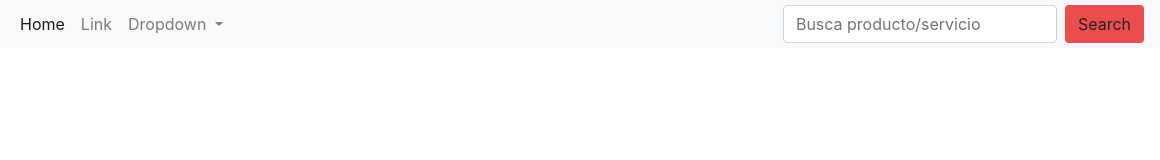
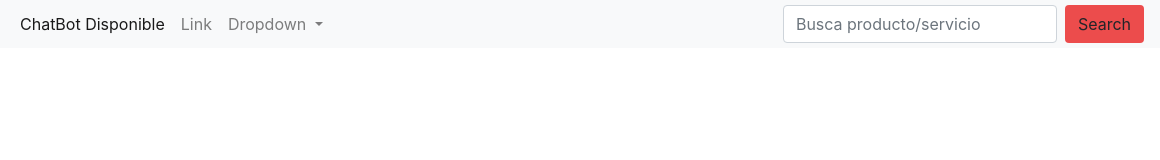
Before and after one commit to VianeyLaraRangel/IBM-This4That, a website: page src/feed.html in a window 1280 px wide. Shown: the full height of the page, 120-1280 px from the left. Drawn offline with nearby package versions, Linux system fonts and the light colour scheme; some packages are replaced by stand-ins of ours; a script that the page names is missing.

```diff
--- a/src/feed.html
+++ b/src/feed.html
@@ -32,7 +32,7 @@
             <div class="collapse navbar-collapse" id="navbarSupportedContent">
                 <ul class="navbar-nav mr-auto">
                     <li class="nav-item active">
-                        <a class="nav-link" href="#">Home <span class="sr-only">(current)</span></a>
+                        <a class="nav-link" href="#">ChatBot Disponible <span class="sr-only">(current)</span></a>
                     </li>
                     <li class="nav-item">
                         <a class="nav-link" href="#">Link</a>
@@ -90,7 +90,7 @@
         firebase.initializeApp(firebaseConfig);
     </script>
 
-    <script type="module" src="main.js"></script>
+    <!-- <script type="module" src="main.js"></script> -->
 
 </body>
 
```
